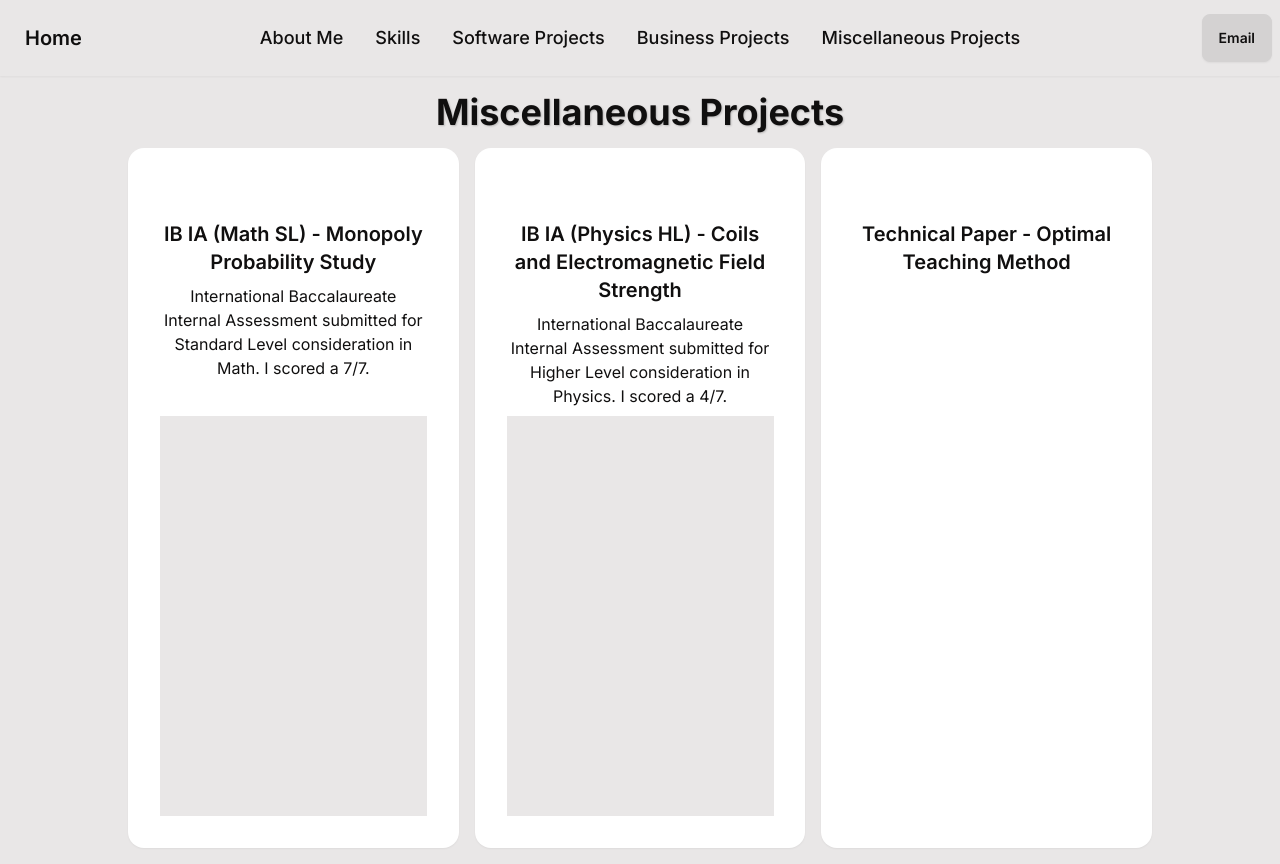
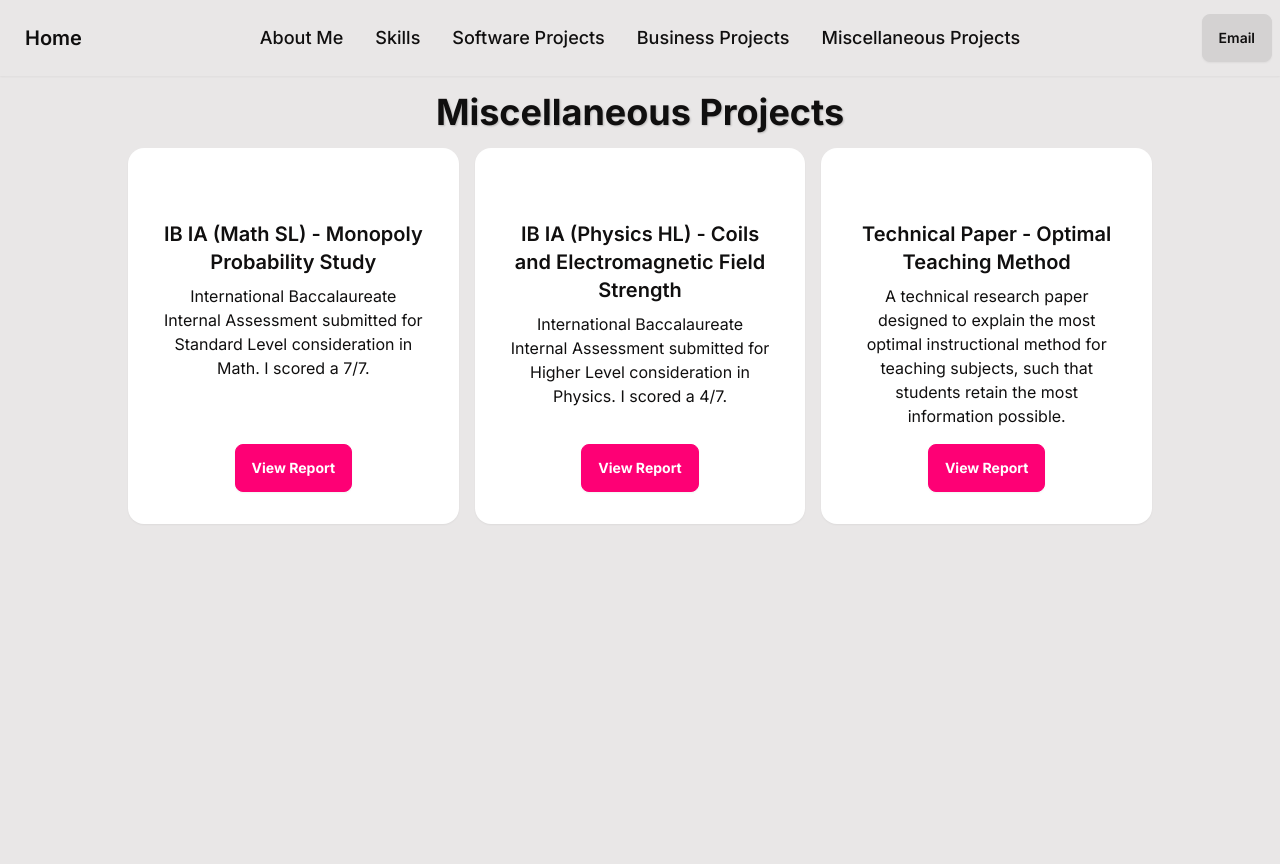
Before and after one commit to DEusername/Personal-Website, a React (Create React App) app in the folder website/: page /misc-projects in a window 1280 px wide. After the commit the page ends 800 px from the top, so only its background shows below. Built offline with nearby package versions, Linux system fonts and the light colour scheme.

Commit message:
cleaned up the misc page and added in my final-technical report from WR227

```diff
--- a/website/src/DirPages/misc.js
+++ b/website/src/DirPages/misc.js
@@ -1,4 +1,5 @@
 import Card from '../components/card.js'
+import PDFViewer from '../components/pdf_viewer.js';
 
 function Misc() {
     return (
@@ -13,8 +14,10 @@ function Misc() {
                         Level consideration in Math. I scored a 7/7."
                         linkDivs={
                             <div>
-                                <iframe src="./projects/IAs/Math_IA.pdf"
-                                    width="100%" height="400px"></iframe>
+                                <PDFViewer
+                                    pdfUrl={"./projects/IAs/Math_IA.pdf"}
+                                    label={"Report"}
+                                />
                             </div>}
                     />
                     <Card
@@ -23,17 +26,23 @@ function Misc() {
                         Level consideration in Physics. I scored a 4/7."
                         linkDivs={
                             <div>
-                                <iframe src="./projects/IAs/Physics_IA.pdf"
-                                    width="100%" height="400px"></iframe>
+                                <PDFViewer
+                                    pdfUrl={"./projects/IAs/Physics_IA.pdf"}
+                                    label={"Report"}
+                                />
                             </div>}
                     />
                     <Card
                         title="Technical Paper - Optimal Teaching Method"
-                        content=""
+                        content="A technical research paper designed to explain the most optimal
+                        instructional method for teaching subjects, such that students retain the
+                        most information possible."
                         linkDivs={
                             <div>
-                                <iframe src=""
-                                    width="100%" height="400px"></iframe>
+                                <PDFViewer
+                                    pdfUrl={"./projects/Misc/Final-Technical-Report_Duncan-Everson_WR227.pdf"}
+                                    label={"Report"}
+                                />
                             </div>}
                     />
                 </div>
```
Also changed, not shown: 1 other file (tests, documents, lock files or other folders).
